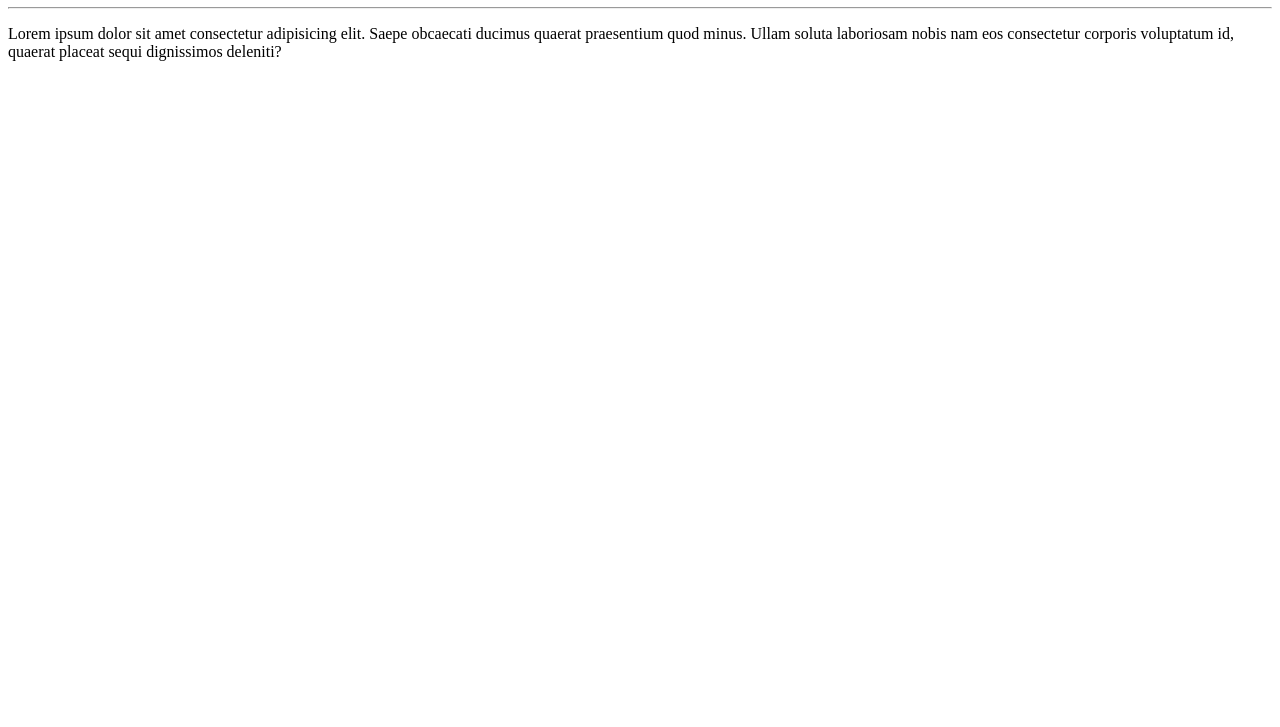
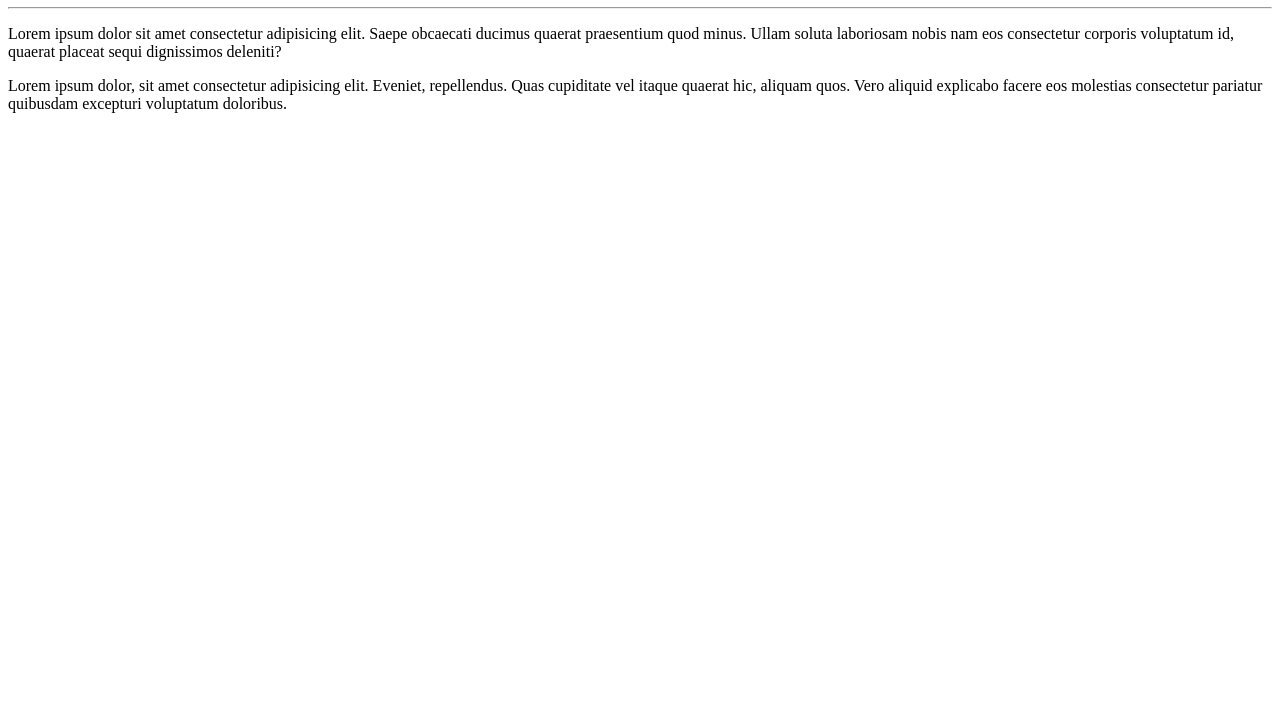
Before and after one commit to rodrigoafonsobarboza/Ola-Mundo, a plain HTML site: page site-exemplo/index.html in a window 1280 px wide. Shown: the part 73-800 px from the top of the page. Drawn offline with Linux system fonts and the light colour scheme.

Commit message:
adicionei um parágrafo

```diff
--- a/site-exemplo/index.html
+++ b/site-exemplo/index.html
@@ -9,5 +9,6 @@
     <h1>Olá, Mundo!</h1>
     <hr>
     <p>Lorem ipsum dolor sit amet consectetur adipisicing elit. Saepe obcaecati ducimus quaerat praesentium quod minus. Ullam soluta laboriosam nobis nam eos consectetur corporis voluptatum id, quaerat placeat sequi dignissimos deleniti?</p>
+    <p>Lorem ipsum dolor, sit amet consectetur adipisicing elit. Eveniet, repellendus. Quas cupiditate vel itaque quaerat hic, aliquam quos. Vero aliquid explicabo facere eos molestias consectetur pariatur quibusdam excepturi voluptatum doloribus.</p>
 </body>
 </html>
```
